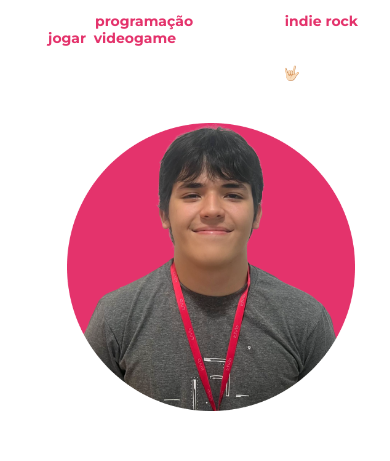
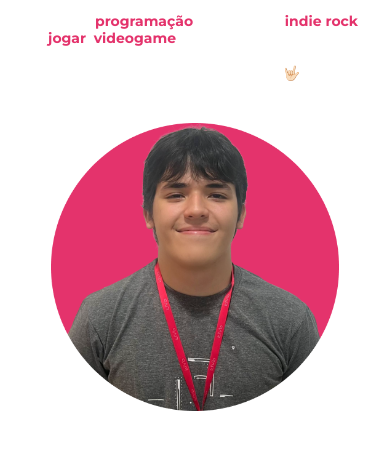
Before and after one commit to ryanbritodev/portfolio-react, a React (Vite) app: page / in a window 390 px wide. Shown: the part 1140-1601 px from the top of the page. Built offline with nearby package versions, Linux system fonts and the light colour scheme.

Commit message:
🔨 fix: Arrumando margem Foto de Perfil

```diff
--- a/src/components/Home/Home.jsx
+++ b/src/components/Home/Home.jsx
@@ -38,7 +38,7 @@ function Home() {
                     Além da <span className="text-fiap font-bold">programação</span>, adoro ouvir <span className="text-fiap font-bold">indie rock</span> e <span className="text-fiap font-bold">jogar videogame</span> nas horas vagas, o que sempre me inspira a ser criativo e focado nos projetos que estou desenvolvendo. 🤟🏻
                 </p>
             </div>
-            <div className="flex justify-end mt-10 md:mt-0 md:w-1/2 pl-8">
+            <div className="flex justify-end mt-10 md:mt-0 md:w-1/2">
                 <img src={RyanProfile} alt="Foto de Perfil Ryan" className="w-72 h-auto xl:w-full md:max-w-md"/>
             </div>
         </section>
```
